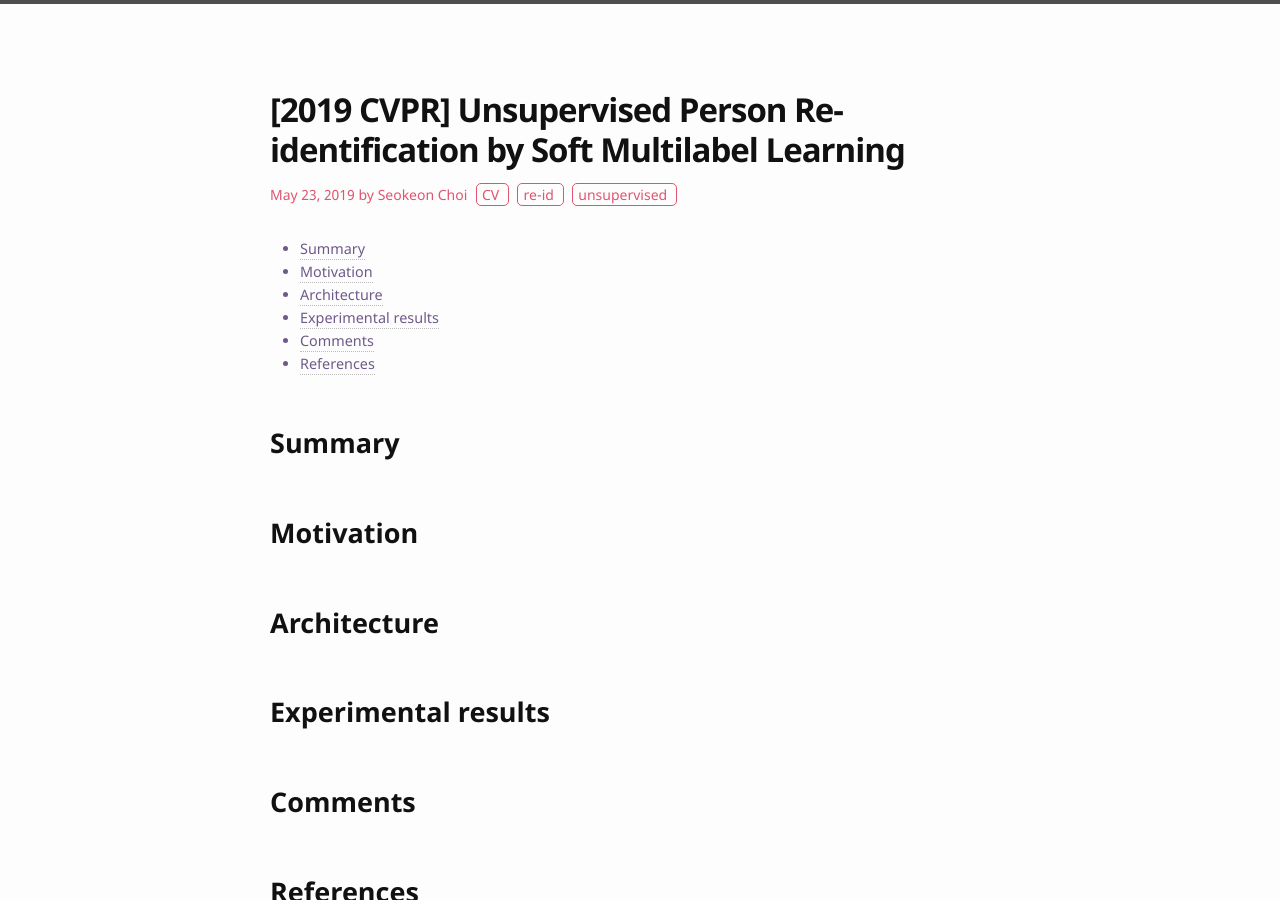
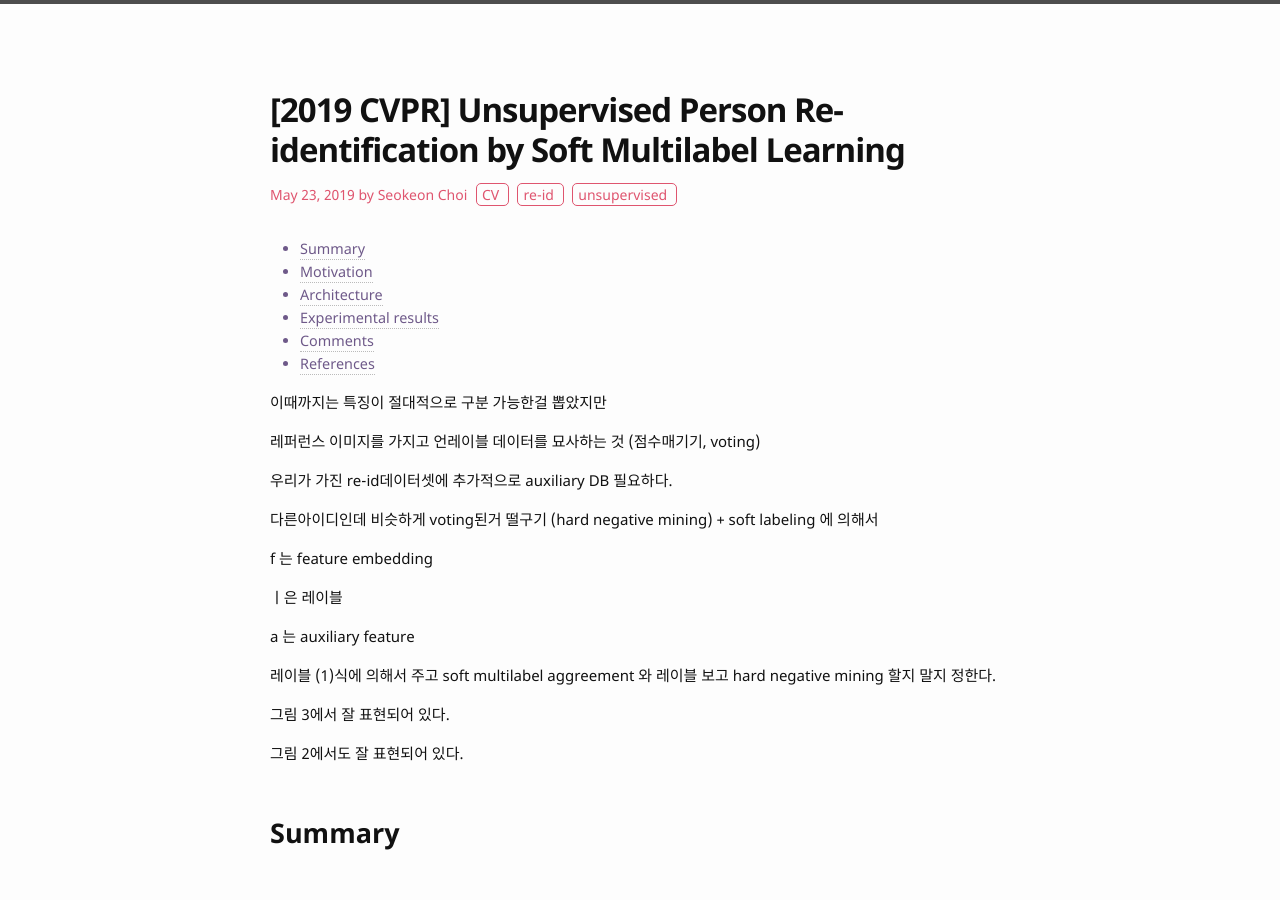
Before and after one commit to bismex/bismex.github.io, a Jekyll site: the page built from _posts/2019-05-23-MAR.md, in a window 1280 px wide and 900 px high. Built offline with Jekyll 4.4.1, drawn with Linux system fonts in a browser that asks for light colours.

Commit message:
Update 2019-05-23-MAR.md

```diff
--- a/_posts/2019-05-23-MAR.md
+++ b/_posts/2019-05-23-MAR.md
@@ -10,6 +10,33 @@ tags: CV re-id unsupervised
 {: class="table-of-content"}
 * TOC
 {:toc}
+
+
+
+이때까지는 특징이 절대적으로 구분 가능한걸 뽑았지만
+
+레퍼런스 이미지를 가지고 언레이블 데이터를 묘사하는 것 (점수매기기, voting)
+
+우리가 가진 re-id데이터셋에 추가적으로 auxiliary DB 필요하다.
+
+다른아이디인데 비슷하게 voting된거 떨구기 (hard negative mining) + soft labeling 에 의해서
+
+f 는 feature embedding
+
+ㅣ은 레이블
+
+a 는 auxiliary feature
+
+레이블 (1)식에 의해서 주고
+soft multilabel aggreement 와 레이블 보고 hard negative mining 할지 말지 정한다.
+
+그림 3에서 잘 표현되어 있다.
+
+그림 2에서도 잘 표현되어 있다.
+
+
+
+
 
 
 ## Summary
```
